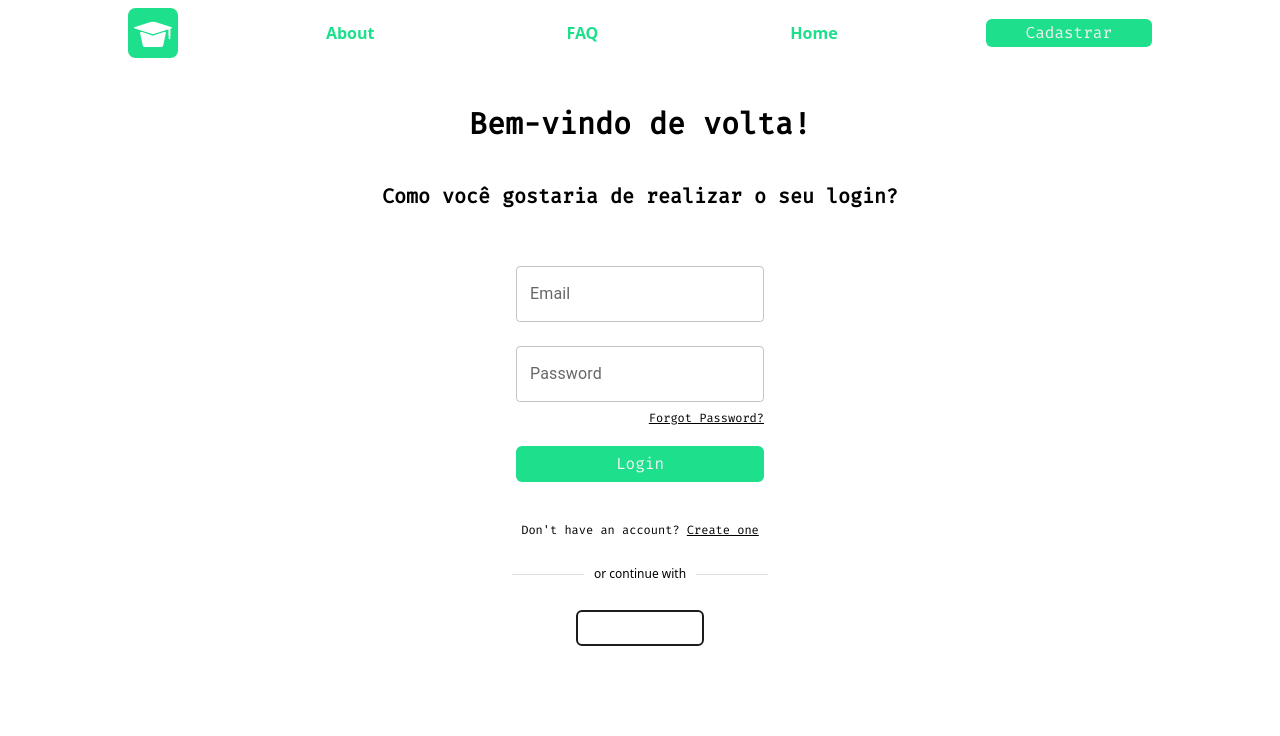
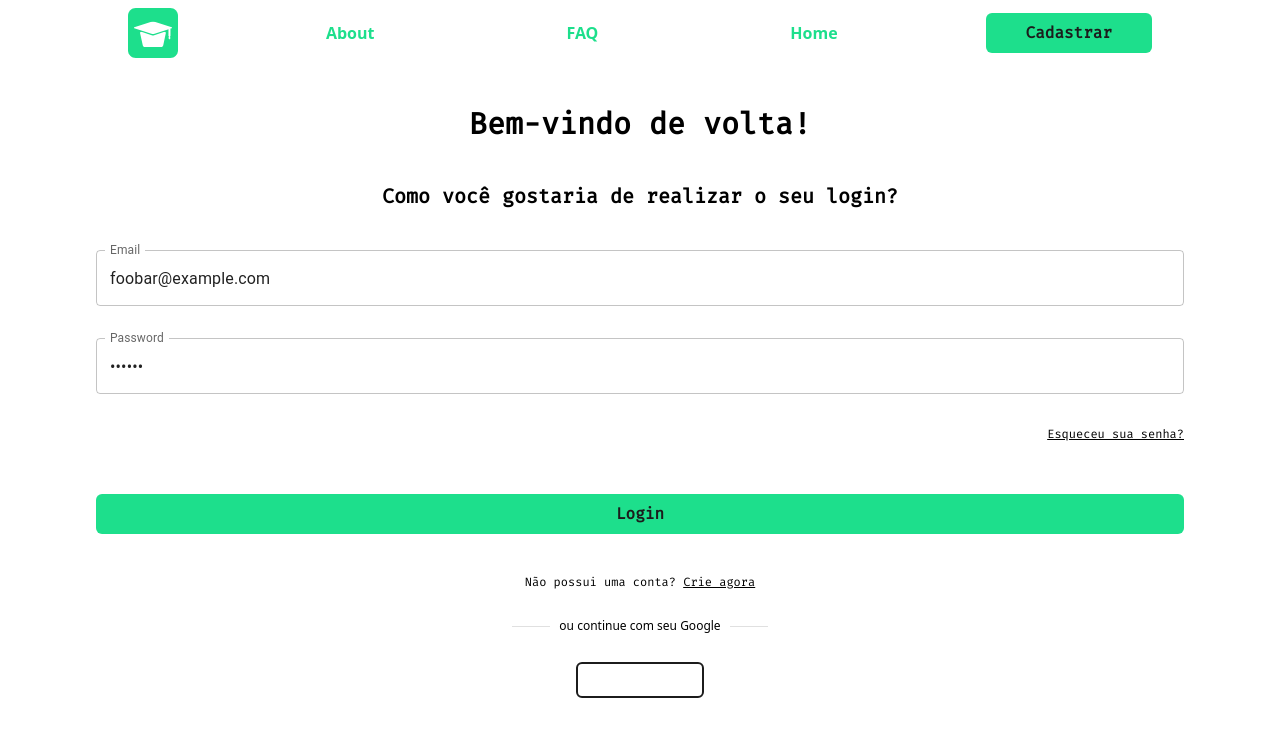
Before and after one commit to LeandroKornelius/UniAvalia-Front, a Next.js app: page /login in a window 1280 px wide. Shown: the top 736 px of the page. Built offline with nearby package versions, Linux system fonts and the light colour scheme.

Commit message:
:recycle: refactor: changed main button and login form

```diff
--- a/src/components/Button.tsx
+++ b/src/components/Button.tsx
@@ -1,12 +1,20 @@
-export default function Button({ buttonText, handleButtonClick, buttonWidth, buttonHeight }: { buttonText: string, handleButtonClick?: () => void, buttonWidth?: string, buttonHeight?: string }) {
-    const buttonStyle = `font-fira inline-flex justify-center items-center px-10 py-1 text-white bg-green rounded-md ${buttonWidth || 'w-52'} ${buttonHeight || 'h-7'}`;
-    return (
-        <button
-            className={buttonStyle}
-            type="button"
-            onClick={handleButtonClick}
-        >
-            {buttonText}
-        </button>
-    );
+export default function Button({
+  buttonText,
+  handleButtonClick,
+  buttonWidth,
+  buttonHeight,
+}: {
+  buttonText: string;
+  handleButtonClick?: () => void;
+  buttonWidth?: string;
+  buttonHeight?: string;
+}) {
+  const buttonStyle = `font-fira font-semibold inline-flex justify-center items-center px-10 py-5 text-black bg-green rounded-md ${
+    buttonWidth || "w-52"
+  } ${buttonHeight || "h-7"}`;
+  return (
+    <button className={buttonStyle} type="button" onClick={handleButtonClick}>
+      {buttonText}
+    </button>
+  );
 }
--- a/src/pages/login/index.tsx
+++ b/src/pages/login/index.tsx
@@ -1,17 +1,18 @@
 import Button from "@/components/Button";
 import NavBar from "@/components/NavBar";
+import muiTheme from "@/styles/muiTheme";
 import { HeadMetaType } from "@/types/headMetaType";
-import { Divider, TextField } from "@mui/material";
-import { Field, Form, Formik } from "formik";
+import { Divider, TextField, ThemeProvider } from "@mui/material";
+import { useFormik } from "formik";
 import { Fira_Mono } from "next/font/google";
 import Head from "next/head";
 import Image from "next/image";
-import * as Yup from 'yup';
-
+import * as Yup from "yup";
 
 export const metadata: HeadMetaType = {
   title: "Login",
-    description: "Sign in to UniAvalia and access your account. Join a community dedicated to helping students make informed class selections.",
+  description:
+    "Sign in to UniAvalia and access your account. Join a community dedicated to helping students make informed class selections.",
 };
 
 const fira_mono = Fira_Mono({
@@ -27,18 +28,39 @@ export const metadata: HeadMetaType = {
 }
 
 const schema = Yup.object().shape({
-    email: Yup.string()
-      .email('Invalid email format')
-      .required('Required'),
-    password: Yup.string()
-      .required('Required'),
+  email: Yup.string().email("Invalid email format").required("Required"),
+  password: Yup.string().required("Required"),
 });
+
+const schema2 = Yup.object().shape({
+  email: Yup.string().email("Invalid email format").required("Required"),
+  password: Yup.string().required("Required"),
+});
+
+/* const theme = createTheme({
+  palette: {
+    primary: {
+      main: "#1DDF8C",
+    },
+  },
+}); */
 
 export default function Login() {
   const initialValues: LoginFormValues = {
-      email: '',
-      password: ''
-    }
+    email: "",
+    password: "",
+  };
+
+  const formik = useFormik({
+    initialValues: {
+      email: "foobar@example.com",
+      password: "foobar",
+    },
+    validationSchema: schema2,
+    onSubmit: (values) => {
+      alert(JSON.stringify(values, null, 2));
+    },
+  });
 
   return (
     <>
@@ -69,50 +91,77 @@ export default function Login() {
               Como você gostaria de realizar o seu login?
             </h2>
 
-            <Formik
-              initialValues={initialValues}
-              validationSchema={schema}
-              onSubmit={(values, { setSubmitting }) => {
-                setTimeout(() => {
-                  alert(JSON.stringify(values, null, 2));
-                  setSubmitting(false);
-                }, 400);
-              }}
+            <form
+              onSubmit={formik.handleSubmit}
+              className="grid justify-items-center w-full gap-8"
             >
-              {({ handleSubmit }) => (
-                <Form className="grid justify-items-center" onSubmit={handleSubmit}>
-                  <Field
+              <ThemeProvider theme={muiTheme}>
+                <TextField
+                  fullWidth
+                  id="email"
                   name="email"
-                    as={TextField}
                   label="Email"
-                    variant="outlined"
+                  value={formik.values.email}
+                  onChange={formik.handleChange}
+                  onBlur={formik.handleBlur}
+                  error={formik.touched.email && Boolean(formik.errors.email)}
+                  helperText={formik.touched.email && formik.errors.email}
+                  sx={
+                    {
+                      /* "& .MuiOutlinedInput-root": {
+                      color: "#000",
+                      fontFamily: "Arial",
+                      "& .MuiOutlinedInput-notchedOutline": {
+                        borderColor: "#1C1C1C80",
+                      },
+                      "&.Mui-focused": {
+                        "& .MuiOutlinedInput-notchedOutline": {
+                          borderColor:
+                            formik.touched.email && Boolean(formik.errors.email)
+                              ? "primary.main"
+                              : "error",
+                        },
+                      },
+                    }, */
+                    }
+                  }
+                />
+                <TextField
                   fullWidth
-                    margin="normal"
-                  />
-                  {/* <ErrorMessage name="email" component="div" className="text-red-500" /> */}
-                  <Field
+                  id="password"
                   name="password"
-                    as={TextField}
                   label="Password"
                   type="password"
-                    variant="outlined"
-                    fullWidth
-                    margin="normal"
+                  value={formik.values.password}
+                  onChange={formik.handleChange}
+                  onBlur={formik.handleBlur}
+                  error={
+                    formik.touched.password && Boolean(formik.errors.password)
+                  }
+                  helperText={formik.touched.password && formik.errors.password}
                 />
-                  {/* <ErrorMessage name="password" component="div" className="text-red-500" /> */}
-                  <a className="cursor-pointer font-fira underline justify-self-end text-xs mb-5">Forgot Password?</a>
+              </ThemeProvider>
+
+              <a className="cursor-pointer font-fira underline justify-self-end text-xs mb-5">
+                Esqueceu sua senha?
+              </a>
               <Button
-                    handleButtonClick={handleSubmit}
+                handleButtonClick={formik.handleSubmit}
                 buttonText="Login"
                 buttonWidth="w-full"
                 buttonHeight="h-7 md:h-9"
               />
-                  </Form>
-              )}
-            </Formik>
+            </form>
             <div className="grid justify-items-center w-64 space-y-7 ">
-                    <p className="font-fira text-xs">Don&apos;t have an account? <a className="cursor-pointer font-fira underline text-xs">Create one</a></p>
-                    <Divider className="w-full text-xs">or continue with</Divider>
+              <p className="font-fira text-xs">
+                Não possui uma conta?{" "}
+                <a className="cursor-pointer font-fira underline text-xs">
+                  Crie agora
+                </a>
+              </p>
+              <Divider className="w-full text-xs">
+                ou continue com seu Google
+              </Divider>
               <div className="cursor-pointer grid justify-items-center content-center w-32 h-9 border-2 border-black border-solid rounded-md">
                 <Image
                   src="/gIcon.svg"
@@ -127,5 +176,5 @@ export default function Login() {
         </div>
       </main>
     </>
-    )
+  );
 }
--- /dev/null
+++ b/src/styles/muiTheme.ts
@@ -0,0 +1,11 @@
+import { createTheme } from "@mui/material";
+
+const muiTheme = createTheme({
+  palette: {
+    primary: {
+      main: "#1DDF8C",
+    },
+  },
+});
+
+export default muiTheme;
```
Lines whose indentation alone changed are shown as unchanged.
